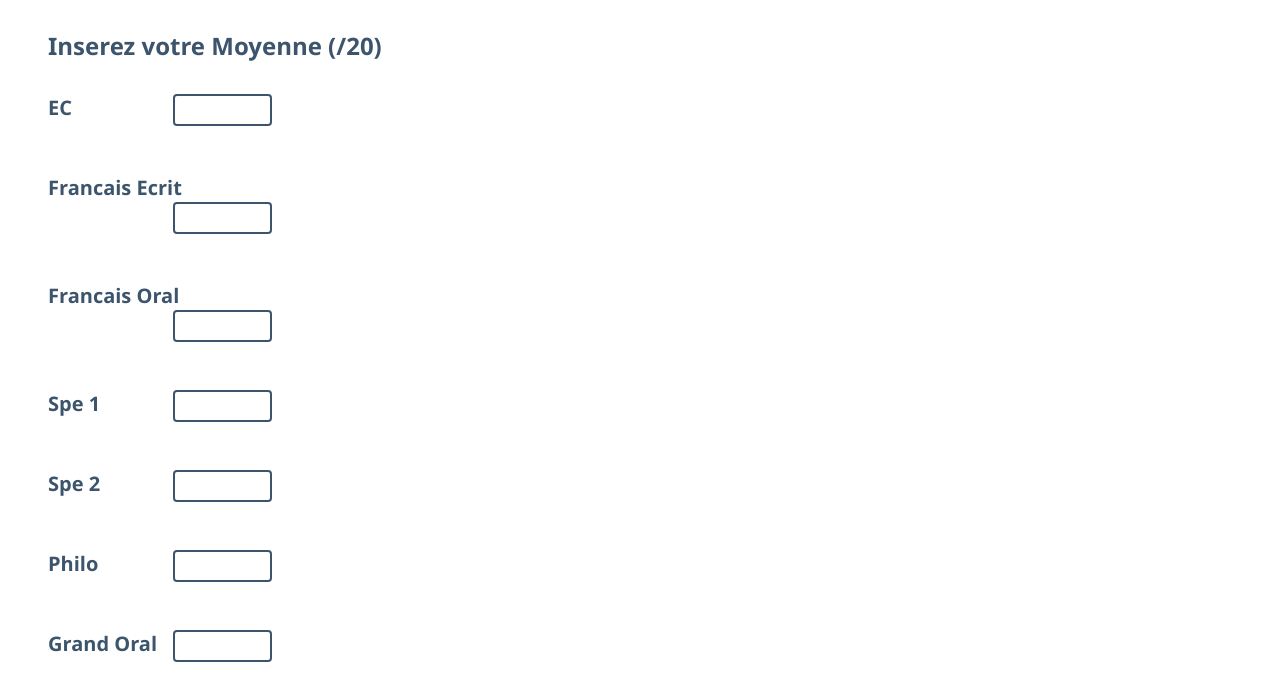
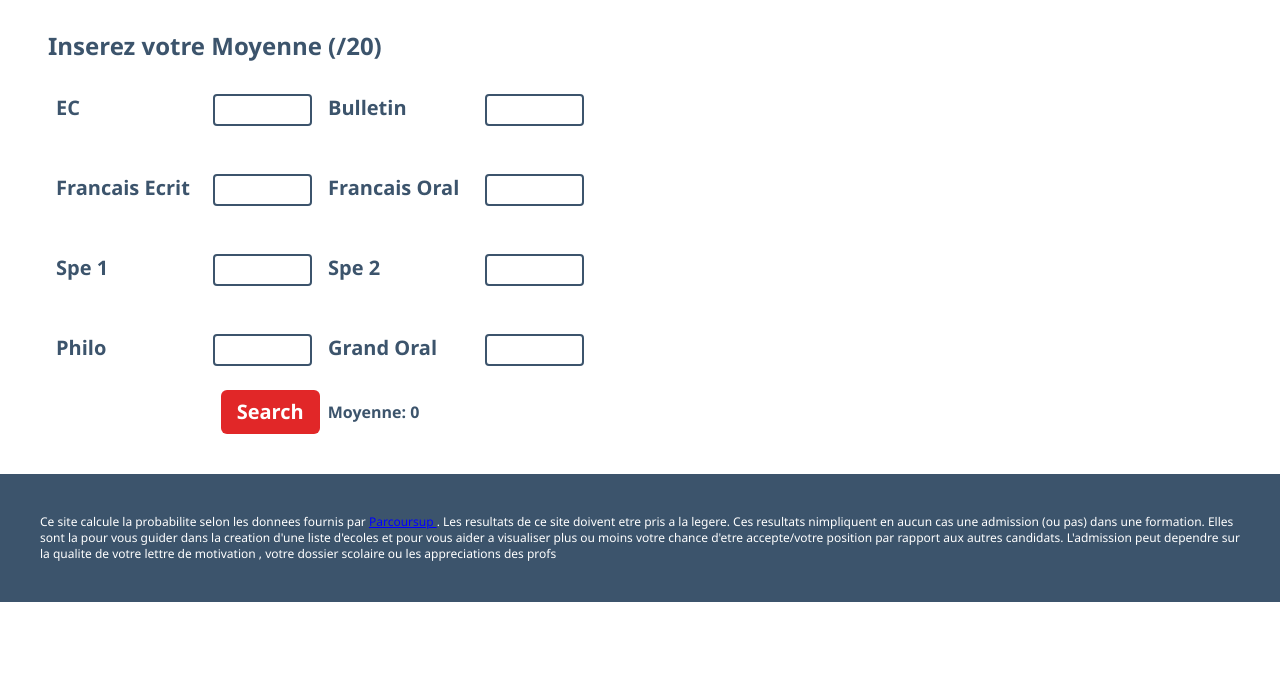
Before and after one commit to Adam-Alani/parcourstup, a Svelte app: page / in a window 1280 px wide. Shown: the part 255-939 px from the top of the page. After the commit the page ends 857 px from the top, so only its background shows below. Built offline with nearby package versions, Linux system fonts and the light colour scheme.

Commit message:
weighted averages, bottom notice, and some refactors

```diff
--- a/src/App.svelte
+++ b/src/App.svelte
@@ -3,7 +3,7 @@
 	import Search from './components/Search.svelte'
 	import NoteForm from './components/NoteForm.svelte';
 	import Result from './components/Result.svelte';
-	import {totalAverage , schools } from "./components/store";
+	import {totalAverage , schools ,exams , footer} from "./components/store";
 	import {getAverageSchoolGrade , passingGrade , propositionsMessage} from "./components/helpers.ts";
 
 	let searched = false;
@@ -22,29 +22,25 @@
 	<nav class="flex flex-row justify-between items-center mx-12 flex-wrap ">
 		<img src="/images/parcourstup.png" width="400px" height="auto" alt="ParcourStup" >
 		<ul class="sm:flex-initial flex font-semibold text-xl  flex-1 justify-around  flex-row   ">
-			<li class="sm:mr-12"><a href="https://dossier.parcoursup.fr/Candidat/carte">Formations</a></li>
-			<li class="sm:mx-12"><a href="https://www.parcoursup.fr/">Calendrier</a></li>
-			<li class="sm:ml-12"><a href="mailto:adamalany@gmail.com">Contact</a></li>
+			<li class="sm:mr-12"><a href="https://dossier.parcoursup.fr/Candidat/carte" target=”_blank”>Formations</a></li>
+			<li class="sm:mx-12"><a href="https://www.parcoursup.fr/" target=”_blank”>Calendrier</a></li>
+			<li class="sm:ml-12"><a href="mailto:adamalany@gmail.com" target=”_blank”>Contact</a></li>
 		</ul>
 	</nav>
 	<Search/>
 	<div class="grid-cols-1 md:grid-cols-2 grid">
-		<div class="">
+		<div>
 			<h1 class=" px-12 font-bold text-2xl  ">Inserez votre Moyenne (/20)</h1>
-			<div class="font-semibold text-xl mt-2 md:grid  md:grid-cols-2  flex-grow  ">
-				<div class="px-12 flex flex-col ">
-					<NoteForm subject="EC"/>
-					<NoteForm subject="Francais Ecrit"/>
-					<NoteForm subject="Francais Oral"/>
-					<NoteForm subject="Spe 1"/>
-					<NoteForm subject="Spe 2"/>
-					<NoteForm subject="Philo"/>
-					<NoteForm subject="Grand Oral"/>
+			<div class="font-semibold text-xl mt-2  flex-grow">
+				<div class="px-12 flex flex-col lg:grid  lg:grid-cols-2">
+					{#each $exams as exam}
+						<NoteForm subject={exam}/>
+					{/each}
 				</div>
 			</div>
 			<div class="flex justify-center items-center">
 				<button on:click={search} class="bg-pred rounded-md px-4 py-2 text-xl font-semibold text-white ">Search</button>
-				<h1 class="ml-2 text-pblue font-semibold">Average: {$totalAverage}</h1>
+				<h1 class="ml-2 text-pblue font-semibold">Moyenne: {$totalAverage}</h1>
 			</div>
 		</div>
 		{#if searched}
@@ -61,9 +57,20 @@
 					</div>
 				</div>
 				{#each $schools as school}
-					<Result ecole={school["School"]} moyenne={getAverageSchoolGrade(school).toFixed(2)} answer={passingGrade(school , $totalAverage)}/>
+					<Result school={school} answer={passingGrade(school , $totalAverage)}/>
 				{/each}
 			</div>
 		{/if}
 	</div>
+
+	<footer class="bg-pblue my-10 flex flex-row text-white font-light px-10 py-10 text-xs">
+		<div>
+		<p> Ce site calcule la probabilite selon les donnees fournis par
+			<a href="https://data.enseignementsup-recherche.gouv.fr/explore/dataset/fr-esr-parcoursup/information/?timezone=Europe%2FBerlin&sort=tri" class="underline" style="color:blue;">
+				Parcoursup
+			</a>.
+			{$footer}
+		</p>
+		</div>
+	</footer>
 </main>
--- a/src/components/Item.svelte
+++ b/src/components/Item.svelte
@@ -2,7 +2,7 @@
     export let item = undefined;
 </script>
 <div class="mx-2 my-2 cursor-pointer ">
-    <div class="">
+    <div>
         <p class="  text font-semibold ">{item["School"]} <span class=" text-xs font-normal">{item["DetFiliere"]} </span></p>
         <p class=" text-xs font-normal">{item["VertDetFormation"]}</p>
         <span class=" text-xs font-normal">{item["Region"]}, {item["Academy"]} {item["CodeDep"]},  </span>
--- a/src/components/NoteForm.svelte
+++ b/src/components/NoteForm.svelte
@@ -17,7 +17,7 @@
 <Tailwindcss/>
 
 <div class="flex flex-row flex-1">
-    <h1 class="flex-1 my-6">
+    <h1 class="flex-1 my-6 mx-2" >
         {subject}
         <input type=number on:change={clickHandler}  bind:value={grade} min=0 max=20 class="border-2 border-pblue rounded float-right">
     </h1>
--- a/src/components/Result.svelte
+++ b/src/components/Result.svelte
@@ -1,18 +1,19 @@
 <script lang="ts">
     import Tailwindcss from '../Tailwindcss.svelte';
-
-    export let ecole : string;
-    export let moyenne : number;
+    import {getAverageSchoolGrade , nonSelectiveSchool } from "./helpers.ts";
+    export let school : string;
     export let answer : string;
-
 </script>
 <Tailwindcss />
+
 <div class="bg-pgray  font-semibold  mr-12">
-
     <div class="flex flex-row justify-between">
         <div class="mx-8 py-4 ">
-            <h1 class="text-xl">{ecole}</h1>
-            <h3 class="text-pred">Moyenne 2020: {moyenne}</h3>
+            <a href={school["Link"]} target=”_blank” class="text-xl">{school["School"]}</a>
+            <h3 class="text-pred">Moyenne 2020: {getAverageSchoolGrade(school).toFixed(2)}</h3>
+            {#if (nonSelectiveSchool(school))}
+                <p class="text-green-500">Cette formation n'est pas selective</p>
+            {/if}
         </div>
         <h1 class="mx-12 py-8">{answer}</h1>
     </div>
--- a/src/components/Search.svelte
+++ b/src/components/Search.svelte
@@ -2,12 +2,12 @@
     import Tailwindcss from '../Tailwindcss.svelte';
     import Chips from './Chips.svelte';
     import {schools} from "./store";
-    import loadOptions , { optionIdentifier , compareObjects } from "./helpers.ts";
+    import loadOptions , { optionIdentifier , differentObjects } from "./helpers.ts";
     import Select from 'svelte-select';
     import Item from './Item.svelte';
 
     const getSelectionLabel = (option:object):string => {
-        if (compareObjects($schools , option)) {
+        if (differentObjects($schools , option)) {
             $schools.push(option);
             $schools = $schools;
         }
@@ -17,7 +17,7 @@
 </script>
 <Tailwindcss />
 <div class="bg-pblue my-10 flex flex-row">
-    <section class="py-12 flex-1 ">
+    <section class="py-12 flex-1">
         <div class=" py-2 px-2 ml-12 w-72  text-sm  focus:outline-none themed">
             <Select {loadOptions} {optionIdentifier} {getSelectionLabel} {Item}  placeholder="Cherchez vos Formations"></Select>
         </div>
--- a/src/components/helpers.ts
+++ b/src/components/helpers.ts
@@ -1,4 +1,5 @@
 import axios from "axios";
+import {writable} from "svelte/store";
 
 export default function loadOptions(filterText) {
     if (filterText.length >= 2) {
@@ -6,7 +7,7 @@ export default function loadOptions(filterText) {
             .then(result => result.data)
     }
 }
-export const optionIdentifier = "School";
+export const optionIdentifier = "Link";
 
 
 export function getAverageSchoolGrade(school:object):number {
@@ -23,9 +24,33 @@ export const passingGrade = (school:object , totalAverage):string => {
 export const average = (averages: { [x: string]: number; }):number => {
     let total:number = 0;
     for (let key in averages) {
-        total += averages[key];
+        let weightedAverage = 0;
+        switch (key) {
+            case "EC":
+                weightedAverage = averages[key]*30;
+                break;
+            case "Bulletin":
+                weightedAverage = averages[key]*10;
+                break;
+
+            case "Francais Oral":
+            case "Francais Ecrit":
+                weightedAverage = averages[key]*5;
+                break;
+            case "Spe 1":
+            case "Spe 2":
+                weightedAverage = averages[key]*16
+                break
+            case "Philo":
+                weightedAverage = averages[key]*8
+                break
+            case "Grand Oral":
+                weightedAverage = averages[key]*10
+                break
+        }
+        total += weightedAverage;
     }
-    return (total / Object.keys(averages).length)
+    return (total / 100)
 };
 
 export function propositionsMessage(schools , totalAverage):string {
@@ -43,19 +68,24 @@ function propositionsCount(propositions:number):string {
     if (propositions === 0) {
         return "Vous n'avez pas de propositions"
     }
-    if (propositions === 1) {
+    else if (propositions === 1) {
         return "Vous avez une proposition"
     }
-    if (propositions > 1) {
+    else {
         return "Vous avez " + propositions + " propositions"
     }
 }
 
-export function compareObjects(schools:object[] , option:object):boolean  {
+export function differentObjects(schools:object[] , option:object):boolean  {
     for (let i = 0 ; i < schools.length ; i++) {
-        if (JSON.stringify(schools[i]) === JSON.stringify(option)) {
+        if (JSON.stringify(schools[i]) == JSON.stringify(option)) {
+
             return false;
         }
     }
     return true;
 }
+
+export function nonSelectiveSchool(option:object):boolean {
+    return option["Selectivity"] === "formation non sélective";
+}
--- a/src/components/store.ts
+++ b/src/components/store.ts
@@ -7,3 +7,13 @@ import { writable} from "svelte/store";
 export let schools = writable<object[]>([]) ;
 export let averages = writable<{[key: string]: number}>({});
 export let totalAverage = writable<number>(0);
+export let exams = writable<string[]>(["EC","Bulletin","Francais Ecrit","Francais Oral","Spe 1",
+                                                "Spe 2", "Philo", "Grand Oral"])
+
+
+//=================  Policies/ Mentions/ dont sue me pls ===============//
+export let footer = writable("Les resultats de ce site doivent etre pris a la legere. Ces resultats " +
+    "nimpliquent en aucun cas une admission (ou pas) dans une formation. " +
+    "Elles sont la pour vous guider dans la creation d'une liste d'ecoles et " +
+    "pour vous aider a visualiser plus ou moins votre chance d'etre accepte/" +
+    "votre position par rapport aux autres candidats. L'admission peut dependre sur la qualite de votre lettre de motivation , votre dossier scolaire ou les appreciations des profs")
```
